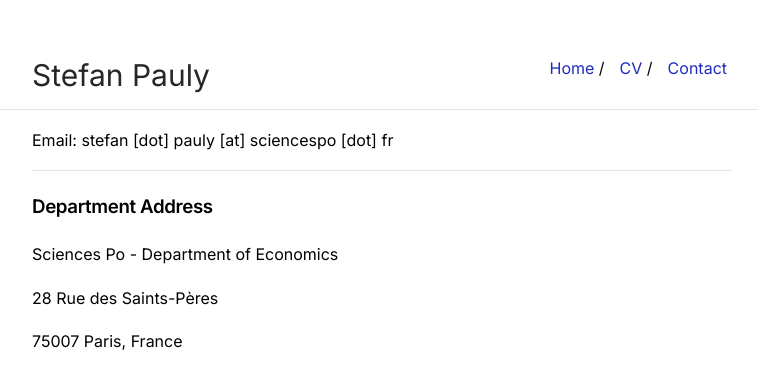
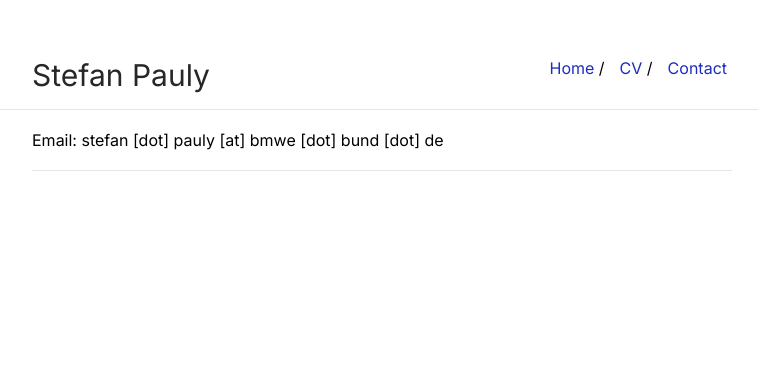
Before and after one commit to paustefa/paustefa.github.io, a Jekyll site: the page built from contact.md, in a window 1280 px wide. Shown: the top 389 px of the page, without its empty margins (258-1016 px from the left). Built offline with Jekyll 4.4.1, drawn with Linux system fonts in a browser that asks for light colours.

Commit message:
Change contact email and remove address details
Updated email address and removed department address.

```diff
--- a/contact.md
+++ b/contact.md
@@ -3,14 +3,6 @@ layout: default
 is_contact: true
 ---
 
-Email: stefan [dot] pauly [at] sciencespo [dot] fr
+Email: stefan [dot] pauly [at] bmwe [dot] bund [dot] de
 
 ---
-
-### Department Address
-
-Sciences Po - Department of Economics
-
-28 Rue des Saints-Pères
-
-75007 Paris, France
```
